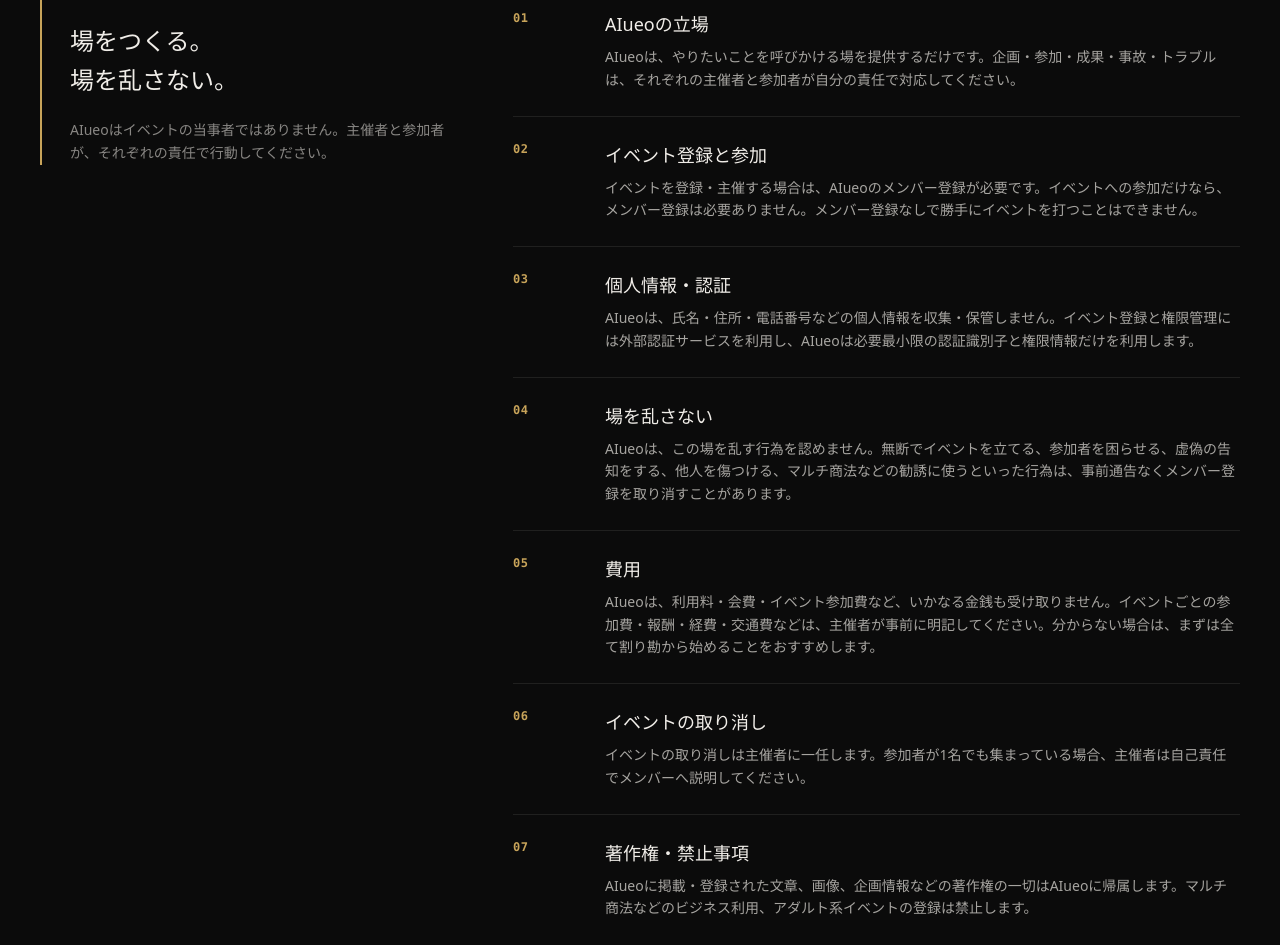
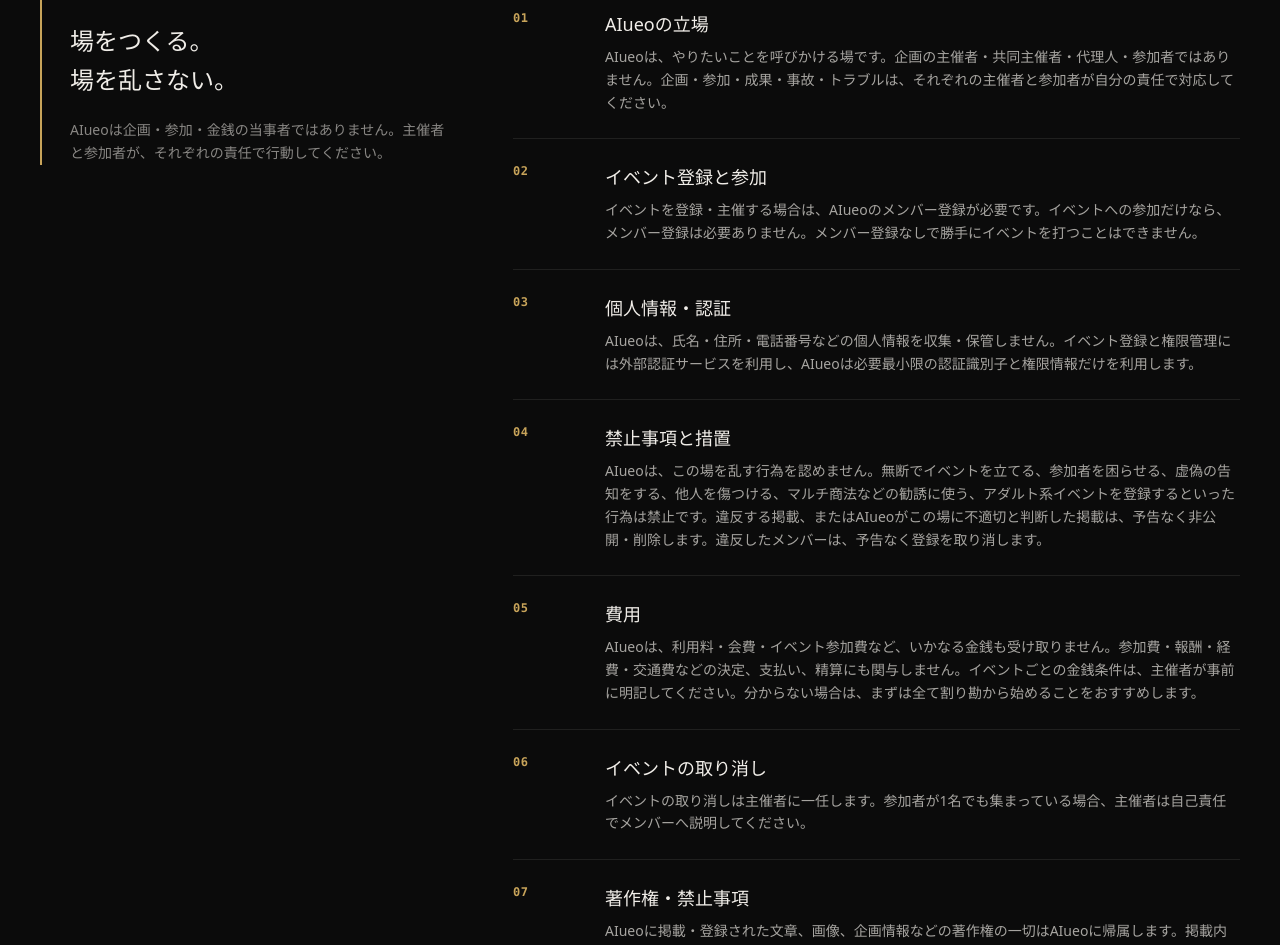
Before and after one commit to rahiseko-alt/AIueo-LP, a Next.js app: page / in a window 1280 px wide. Shown: the part 8821-9766 px from the top of the page. Built offline with nearby package versions, Linux system fonts and the light colour scheme.

Commit message:
docs: clarify platform boundaries and enforcement

```diff
--- a/src/components/operating-guidelines.tsx
+++ b/src/components/operating-guidelines.tsx
@@ -1,7 +1,7 @@
 const guidelines = [
   {
     title: 'AIueoの立場',
-    body: 'AIueoは、やりたいことを呼びかける場を提供するだけです。企画・参加・成果・事故・トラブルは、それぞれの主催者と参加者が自分の責任で対応してください。',
+    body: 'AIueoは、やりたいことを呼びかける場です。企画の主催者・共同主催者・代理人・参加者ではありません。企画・参加・成果・事故・トラブルは、それぞれの主催者と参加者が自分の責任で対応してください。',
   },
   {
     title: 'イベント登録と参加',
@@ -12,12 +12,12 @@
     body: 'AIueoは、氏名・住所・電話番号などの個人情報を収集・保管しません。イベント登録と権限管理には外部認証サービスを利用し、AIueoは必要最小限の認証識別子と権限情報だけを利用します。',
   },
   {
-    title: '場を乱さない',
-    body: 'AIueoは、この場を乱す行為を認めません。無断でイベントを立てる、参加者を困らせる、虚偽の告知をする、他人を傷つける、マルチ商法などの勧誘に使うといった行為は、事前通告なくメンバー登録を取り消すことがあります。',
+    title: '禁止事項と措置',
+    body: 'AIueoは、この場を乱す行為を認めません。無断でイベントを立てる、参加者を困らせる、虚偽の告知をする、他人を傷つける、マルチ商法などの勧誘に使う、アダルト系イベントを登録するといった行為は禁止です。違反する掲載、またはAIueoがこの場に不適切と判断した掲載は、予告なく非公開・削除します。違反したメンバーは、予告なく登録を取り消します。',
   },
   {
     title: '費用',
-    body: 'AIueoは、利用料・会費・イベント参加費など、いかなる金銭も受け取りません。イベントごとの参加費・報酬・経費・交通費などは、主催者が事前に明記してください。分からない場合は、まずは全て割り勘から始めることをおすすめします。',
+    body: 'AIueoは、利用料・会費・イベント参加費など、いかなる金銭も受け取りません。参加費・報酬・経費・交通費などの決定、支払い、精算にも関与しません。イベントごとの金銭条件は、主催者が事前に明記してください。分からない場合は、まずは全て割り勘から始めることをおすすめします。',
   },
   {
     title: 'イベントの取り消し',
@@ -25,7 +25,7 @@
   },
   {
     title: '著作権・禁止事項',
-    body: 'AIueoに掲載・登録された文章、画像、企画情報などの著作権の一切はAIueoに帰属します。マルチ商法などのビジネス利用、アダルト系イベントの登録は禁止します。',
+    body: 'AIueoに掲載・登録された文章、画像、企画情報などの著作権の一切はAIueoに帰属します。掲載内容に問題がある場合は、AIueoへお知らせください。AIueoは常時すべての掲載を監視するものではありませんが、把握した内容を確認し、必要に応じて非公開・削除などの対応を行います。',
   },
 ];
 
@@ -51,7 +51,7 @@
               場を乱さない。
             </p>
             <p className="font-sans text-xs font-light leading-relaxed text-[rgba(240,237,232,0.55)] sm:text-sm">
-              AIueoはイベントの当事者ではありません。主催者と参加者が、それぞれの責任で行動してください。
+              AIueoは企画・参加・金銭の当事者ではありません。主催者と参加者が、それぞれの責任で行動してください。
             </p>
           </div>
 
@@ -73,7 +73,7 @@
         </div>
 
         <p className="mt-10 border-t border-[rgba(240,237,232,0.08)] pt-5 font-mono text-[10px] leading-relaxed tracking-wide text-[rgba(240,237,232,0.4)] sm:text-xs">
-          AIueoは、必要に応じて掲載内容・メンバー登録・企画の公開を見直すことがあります。利用前に、主催者が提示する個別の条件も必ず確認してください。
+          AIueoは、必要に応じて掲載内容・メンバー登録・企画の公開を見直し、非公開・削除・登録取消の措置を行うことがあります。利用前に、主催者が提示する個別の条件も必ず確認してください。
         </p>
       </div>
     </section>
```
